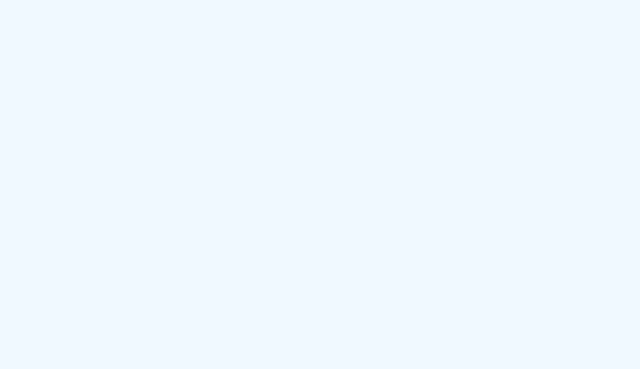
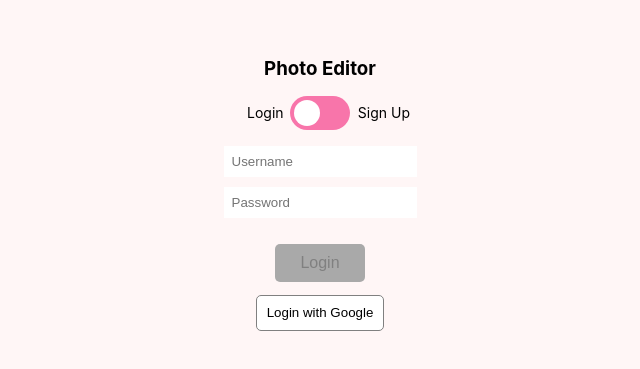
Before and after one commit to pouriaafshari/React-photo-editor, a React (Create React App) app: page / in a window 1280 px wide. Before the commit this address had no page. Shown: the part 203-572 px from the top of the page, without its empty margins (320-960 px from the left). Built offline with nearby package versions, Linux system fonts and the light colour scheme.

Commit message:
did not work, surprise

```diff
--- a/package.json
+++ b/package.json
@@ -1,6 +1,6 @@
 {
   "name": "whynot",
-  "homepage": "https://pouriaafshari.github.io/React-photo-editor",
+  "homepage": "https://pouriaafshari.github.io",
   "version": "0.1.0",
   "private": true,
   "dependencies": {
--- a/src/App.js
+++ b/src/App.js
@@ -1,20 +1,21 @@
 import React, { useState } from 'react';
-import { HashRouter as BrowserRouter, Routes, Route, Navigate } from 'react-router-dom';
+import { BrowserRouter, Routes, Route, Navigate } from 'react-router-dom';
 
 import './App.css';
-import Login from './Login';
-import Editor from './Editor';
+import Login from './Login'
+import Editor from './Editor'
 
 export default function App() {
+
   const [currentUser, setCurrentUser] = useState(false);
 
   const LoggedIn = () => {
-    setCurrentUser(true);
-  };
+    setCurrentUser(true)
+  }
 
   const ProtectedRoute = ({ children }) => {
     if (!currentUser) {
-      return <Navigate to="/React-photo-editor" />;
+      return <Navigate to="/" />;
     }
 
     return children;
@@ -24,16 +25,16 @@ export default function App() {
     <div className="container">
       <BrowserRouter>
         <Routes>
-          <Route path="/React-photo-editor" element={<Login LoggedIn={LoggedIn} />} />
+          <Route path="/" element={<Login LoggedIn={LoggedIn}/>} />
           <Route
-            path="/React-photo-editor/editor"
+            path="/editor"
             element={
               <ProtectedRoute>
                 <Editor />
               </ProtectedRoute>
             }
           />
-        </Routes>
+          </Routes>
       </BrowserRouter>
     </div>
   );
```
Also changed, not shown: 7 other files (tests, documents, lock files or other folders).
